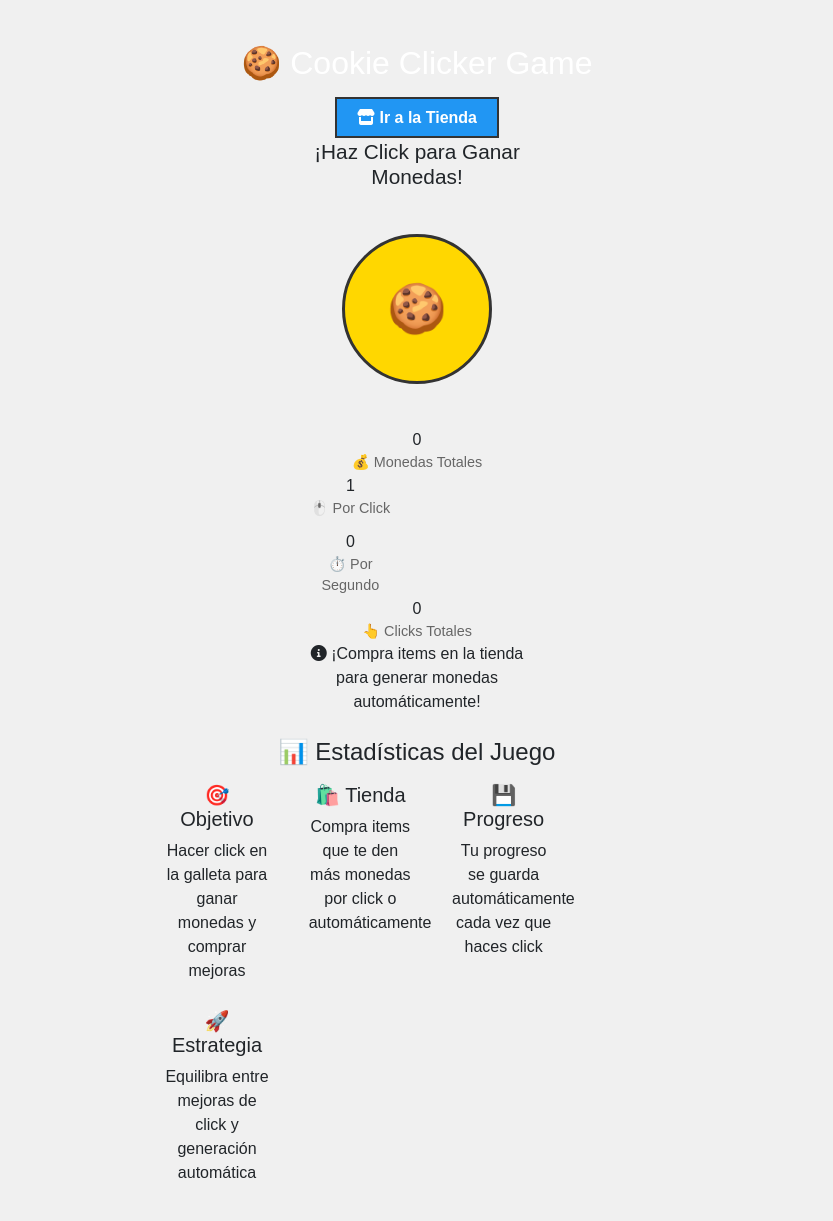
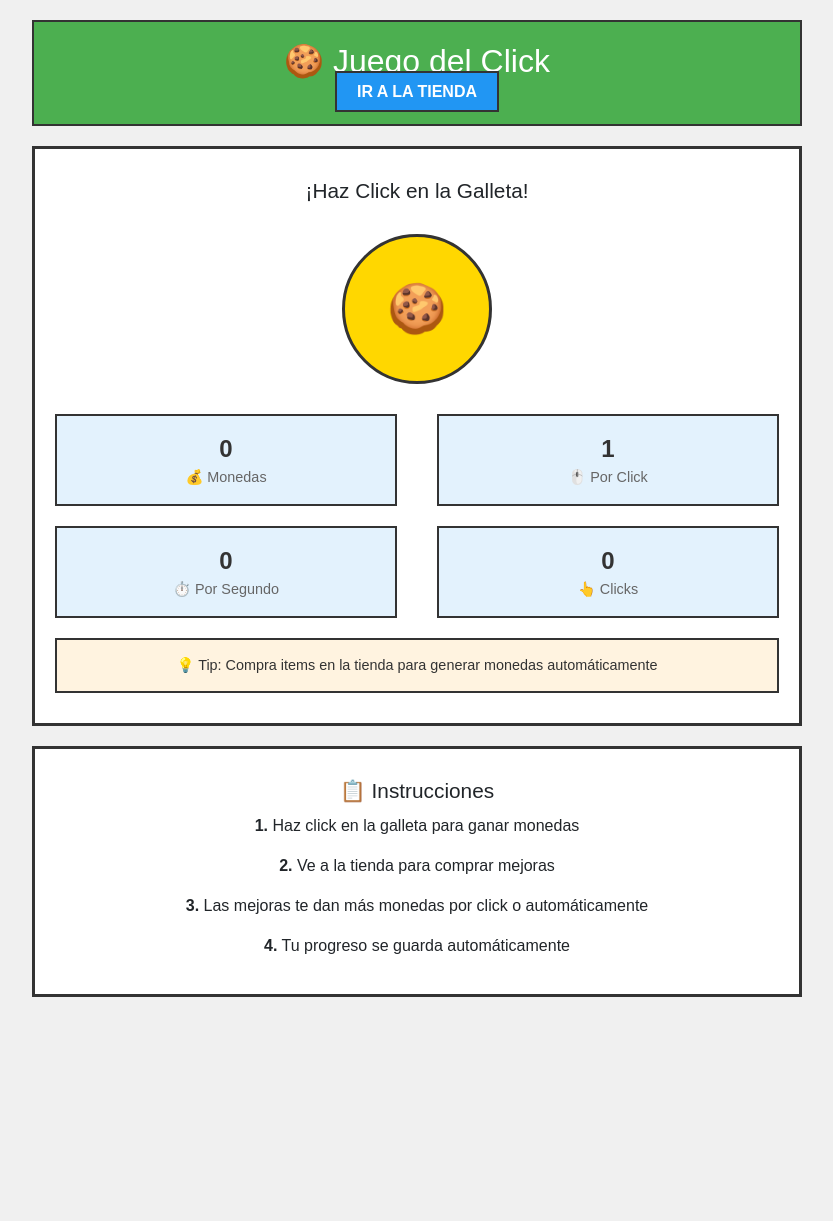
Before and after one commit to moisesNGG/crud, a PHP site: page / in a window 1280 px wide. Shown: the whole page, without its empty margins (223-1056 px from the left). After the commit the page ends 997 px from the top, so only its background shows below. Run offline with PHP 8.4, Linux system fonts and the light colour scheme; data comes from the database, SQL or seed files in the repository.

Commit message:
auto-commit for eed5ee17-ba62-4d41-98b1-517e00938422

```diff
--- a/index.php
+++ b/index.php
@@ -151,105 +151,76 @@ if (!$player) {
 <body>
     <div class="container">
         <!-- Header -->
-        <div class="row justify-content-center mt-4">
-            <div class="col-12 text-center">
-                <h1 class="text-white mb-4">🍪 Cookie Clicker Game</h1>
-                <a href="store.php" class="nav-button">
-                    <i class="fas fa-store"></i> Ir a la Tienda
-                </a>
-            </div>
+        <div class="header">
+            <h1>🍪 Juego del Click</h1>
+            <a href="store.php" class="nav-button">IR A LA TIENDA</a>
         </div>
 
-        <!-- Main Game Area -->
-        <div class="row justify-content-center">
-            <div class="col-lg-4 col-md-6">
-                <div class="game-container text-center">
-                    <h3 class="mb-4">¡Haz Click para Ganar Monedas!</h3>
+        <!-- Main Game -->
+        <div class="game-box">
+            <h3>¡Haz Click en la Galleta!</h3>
 
             <!-- Click Button -->
-                    <div class="mb-4 position-relative" id="clickArea">
-                        <button id="clickButton" class="click-button">
-                            🍪
-                        </button>
+            <div id="clickArea" style="position: relative;">
+                <button id="clickButton" class="click-button">🍪</button>
             </div>
 
             <!-- Stats -->
-                    <div class="stats-card">
-                        <div class="stats-value" id="totalCoins">
+            <div class="row">
+                <div class="col">
+                    <div class="stats-box">
+                        <div class="stats-number" id="totalCoins">
                             <?php echo formatNumber($player['total_coins']); ?>
                         </div>
-                        <div class="stats-label">💰 Monedas Totales</div>
+                        <div class="stats-label">💰 Monedas</div>
                     </div>
-
-                    <div class="row">
-                        <div class="col-6">
-                            <div class="stats-card">
-                                <div class="stats-value" id="coinsPerClick">
+                </div>
+                <div class="col">
+                    <div class="stats-box">
+                        <div class="stats-number" id="coinsPerClick">
                             <?php echo formatNumber($player['coins_per_click']); ?>
                         </div>
                         <div class="stats-label">🖱️ Por Click</div>
                     </div>
                 </div>
-                        <div class="col-6">
-                            <div class="stats-card">
-                                <div class="stats-value" id="coinsPerSecond">
+            </div>
+
+            <div class="row">
+                <div class="col">
+                    <div class="stats-box">
+                        <div class="stats-number" id="coinsPerSecond">
                             <?php echo formatNumber($player['coins_per_second']); ?>
                         </div>
                         <div class="stats-label">⏱️ Por Segundo</div>
                     </div>
                 </div>
-                    </div>
-
-                    <div class="row">
-                        <div class="col-12">
-                            <div class="stats-card">
-                                <div class="stats-value" id="totalClicks">
+                <div class="col">
+                    <div class="stats-box">
+                        <div class="stats-number" id="totalClicks">
                             <?php echo number_format($player['total_clicks']); ?>
                         </div>
-                                <div class="stats-label">👆 Clicks Totales</div>
+                        <div class="stats-label">👆 Clicks</div>
                     </div>
                 </div>
             </div>
 
-                    <!-- Auto-clicker info -->
-                    <div class="auto-clicker" id="autoClickerInfo">
+            <!-- Info -->
+            <div class="info-box">
                 <?php if ($player['coins_per_second'] > 0): ?>
-                            <i class="fas fa-cog fa-spin"></i>
-                            Generando automáticamente: <?php echo formatNumber($player['coins_per_second']); ?> monedas/segundo
+                    ⚡ Generando: <?php echo formatNumber($player['coins_per_second']); ?> monedas/segundo
                 <?php else: ?>
-                            <i class="fas fa-info-circle"></i>
-                            ¡Compra items en la tienda para generar monedas automáticamente!
+                    💡 Tip: Compra items en la tienda para generar monedas automáticamente
                 <?php endif; ?>
             </div>
         </div>
-            </div>
-        </div>
 
-        <!-- Game Info -->
-        <div class="row justify-content-center mt-4">
-            <div class="col-lg-8">
-                <div class="game-container">
-                    <h4 class="text-center mb-3">📊 Estadísticas del Juego</h4>
-                    <div class="row text-center">
-                        <div class="col-md-3">
-                            <h5>🎯 Objetivo</h5>
-                            <p>Hacer click en la galleta para ganar monedas y comprar mejoras</p>
-                        </div>
-                        <div class="col-md-3">
-                            <h5>🛍️ Tienda</h5>
-                            <p>Compra items que te den más monedas por click o automáticamente</p>
-                        </div>
-                        <div class="col-md-3">
-                            <h5>💾 Progreso</h5>
-                            <p>Tu progreso se guarda automáticamente cada vez que haces click</p>
-                        </div>
-                        <div class="col-md-3">
-                            <h5>🚀 Estrategia</h5>
-                            <p>Equilibra entre mejoras de click y generación automática</p>
-                        </div>
-                    </div>
-                </div>
-            </div>
+        <!-- Instructions -->
+        <div class="game-box">
+            <h3>📋 Instrucciones</h3>
+            <p><strong>1.</strong> Haz click en la galleta para ganar monedas</p>
+            <p><strong>2.</strong> Ve a la tienda para comprar mejoras</p>
+            <p><strong>3.</strong> Las mejoras te dan más monedas por click o automáticamente</p>
+            <p><strong>4.</strong> Tu progreso se guarda automáticamente</p>
         </div>
     </div>
 
```
Lines whose indentation alone changed are shown as unchanged.
